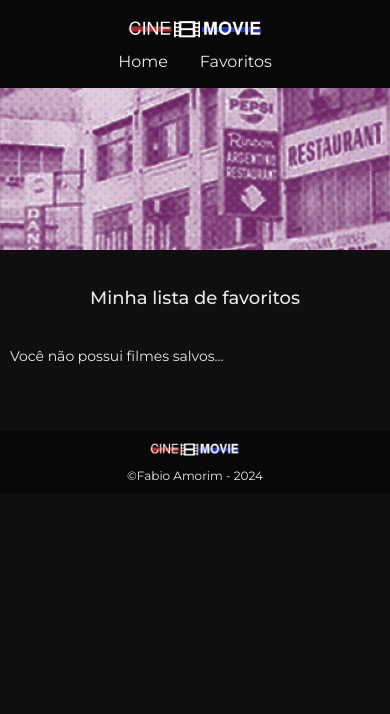
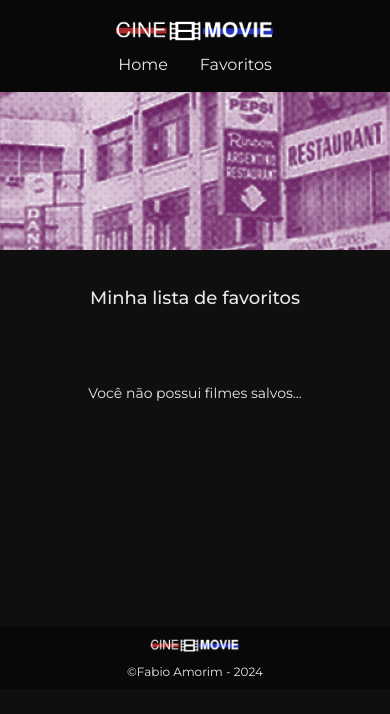
Before and after one commit to fbamorim/cine-movie, a React (Create React App) app: page /favoritos in a window 390 px wide. Shown: the top 714 px of the page. Built offline with nearby package versions, Linux system fonts and the light colour scheme.

Commit message:
Footer Mobile.

```diff
--- a/src/components/Footer/Footer.module.css
+++ b/src/components/Footer/Footer.module.css
@@ -5,15 +5,13 @@
   background-color: var(--black);
   gap: 20px;
   width: 100%;
-  position: relative;
-  top: 50px;
+  margin-top: 40px;
 }
 
 .logo {
   width: 80px;
   height: 20px;
 }
-
 
 .footer h2 {
   text-align: center;
--- a/src/components/Header/Header.module.css
+++ b/src/components/Header/Header.module.css
@@ -15,7 +15,7 @@
   }
 
   .logo {
-    width: 135px;
+    width: 160px;
   }
 
   .cabecalho nav {
--- a/src/index.css
+++ b/src/index.css
@@ -10,6 +10,7 @@
 
 body {
   margin: 0;
+  padding: 0;
   font-family: var(--fonte);
   background-color: var(--grayDark);
   -webkit-font-smoothing: antialiased;
--- a/src/pages/Favoritos/favoritos.css
+++ b/src/pages/Favoritos/favoritos.css
@@ -1,5 +1,17 @@
+.semFavoritos {
+  margin-top: 50px;
+  display: flex;
+  align-items: center;
+  justify-content: center;
+}
+
 .meus-filmes {
   margin: 0 60px;
+}
+
+.meus-filmes ul {
+  height: 10vh;
+  padding: 0;
 }
 
 .meus-filmes li {
@@ -55,12 +67,16 @@
 
 @media screen and (min-width: 320px) and (max-width: 480px) {
   .meus-filmes {
-    margin: 0 10px;
+    margin: 0 20px;
+  }
+
+  .meus-filmes ul {
+    height: 20vh;
   }
 
   .meus-filmes li {
     flex-direction: column;
-    margin: 0 10px;
+    margin: 4px 20px;
   }
 
   .meus-filmes span {
--- a/src/pages/Favoritos/index.js
+++ b/src/pages/Favoritos/index.js
@@ -35,7 +35,7 @@ function Favoritos(){
       </Title>
       <div className="meus-filmes">
 
-        {filmes.length === 0 && <span>Você não possui filmes salvos...</span>}
+        {filmes.length === 0 && <span className="semFavoritos">Você não possui filmes salvos...</span>}
 
         <ul>
           {filmes.map((item) => {
```
